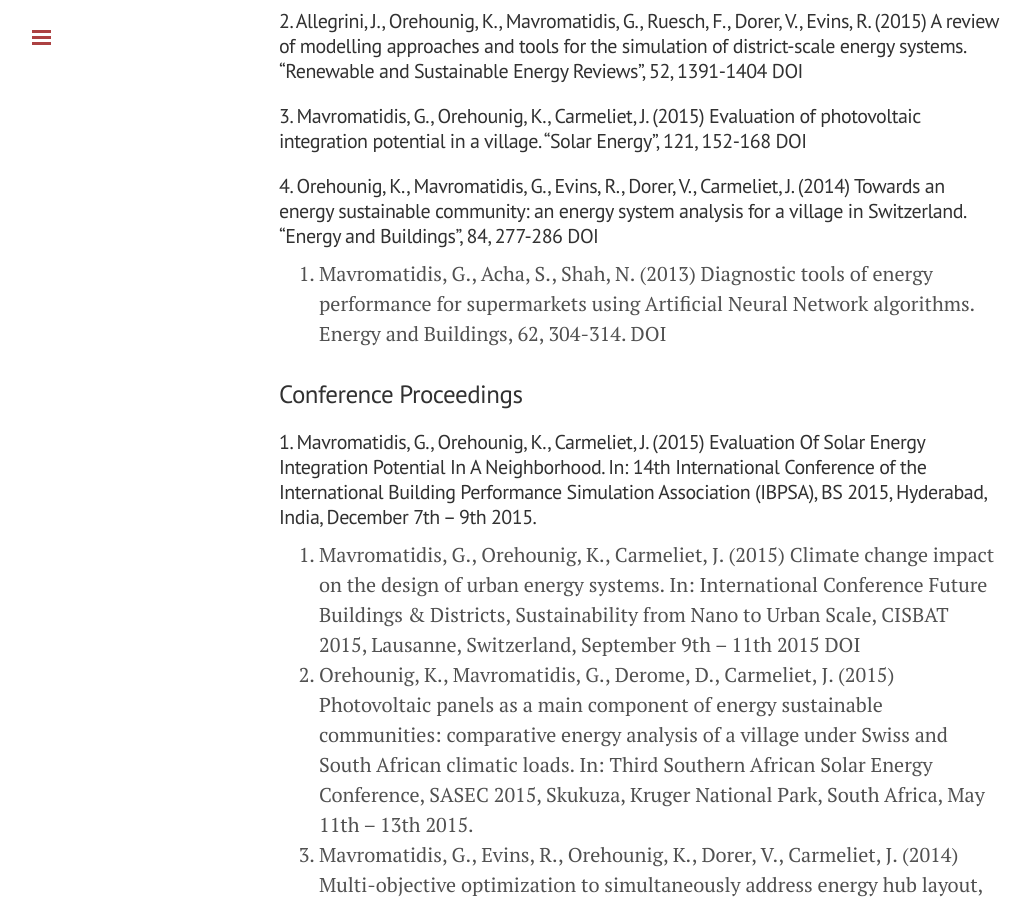
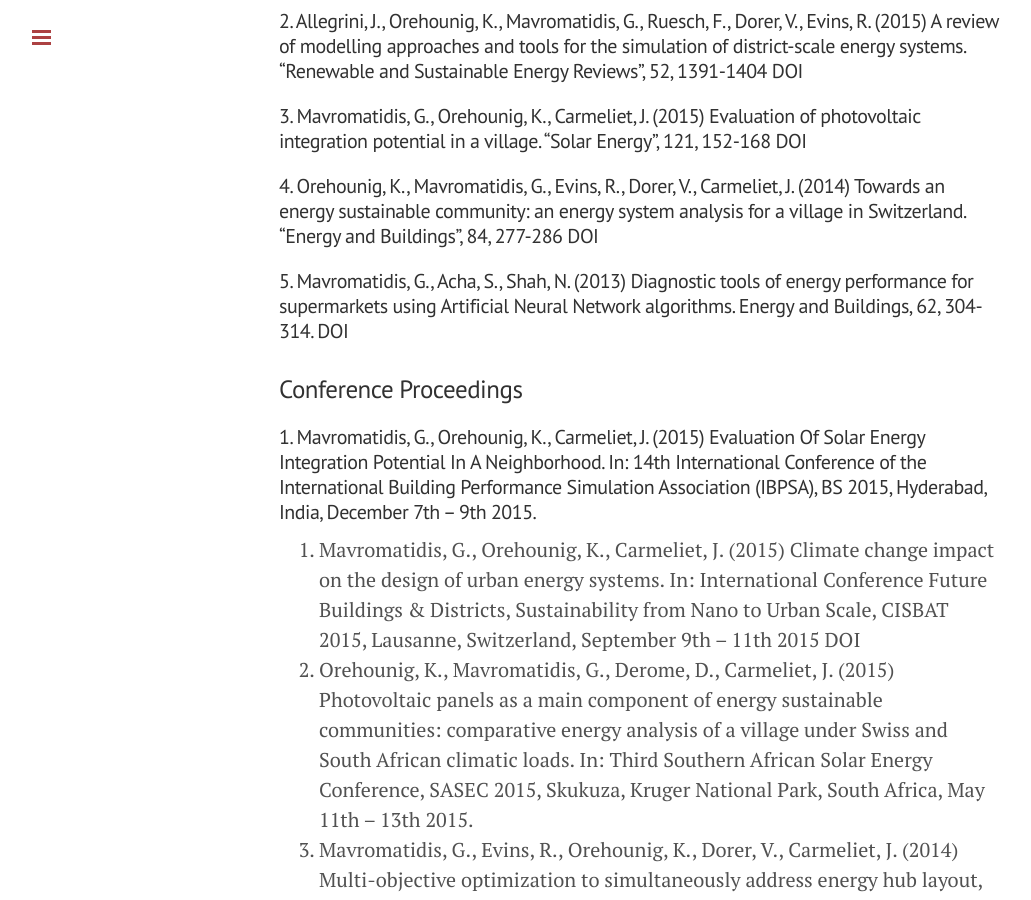
Before and after one commit to gmavrom33/gmavrom.github.io, a Jekyll site: the page built from publications.md, in a window 1280 px wide and 900 px high, scrolled down 350 px. Shown: the whole window, without its empty margins (1-1032 px from the left). Built offline with Jekyll 4.4.1, drawn with Linux system fonts in a browser that asks for light colours; nearby versions of some CDN libraries.

Commit message:
Update publications.md

```diff
--- a/publications.md
+++ b/publications.md
@@ -4,7 +4,7 @@
 ---
 ### Peer-reviewed journal publications
 
-##### 1.	_Mavromatidis, G._, Orehounig, K., Richner, P., Carmeliet, J. (2015) A strategy for reducing CO2 emissions from buildings with the Kaya identity - A Swiss energy system analysis & a case study. "Energy Policy", 88, 343-354 DOI
+###### 1.	_Mavromatidis, G._, Orehounig, K., Richner, P., Carmeliet, J. (2015) A strategy for reducing CO2 emissions from buildings with the Kaya identity - A Swiss energy system analysis & a case study. "Energy Policy", 88, 343-354 DOI
 
 ##### 2.	Allegrini, J., Orehounig, K., Mavromatidis, G., Ruesch, F., Dorer, V., Evins, R. (2015) A review of modelling approaches and tools for the simulation of district-scale energy systems. "Renewable and Sustainable Energy Reviews", 52, 1391-1404 DOI
 
@@ -12,7 +12,7 @@
 
 ##### 4.	Orehounig, K., Mavromatidis, G., Evins, R., Dorer, V., Carmeliet, J. (2014) Towards an energy sustainable community: an energy system analysis for a village in Switzerland. "Energy and Buildings", 84, 277-286 DOI
 
-5.	Mavromatidis, G., Acha, S., Shah, N. (2013) Diagnostic tools of energy performance for supermarkets using Artificial Neural Network algorithms. Energy and Buildings, 62, 304-314. DOI
+###### 5.	Mavromatidis, G., Acha, S., Shah, N. (2013) Diagnostic tools of energy performance for supermarkets using Artificial Neural Network algorithms. Energy and Buildings, 62, 304-314. DOI
 
 
 ### Conference Proceedings
```
